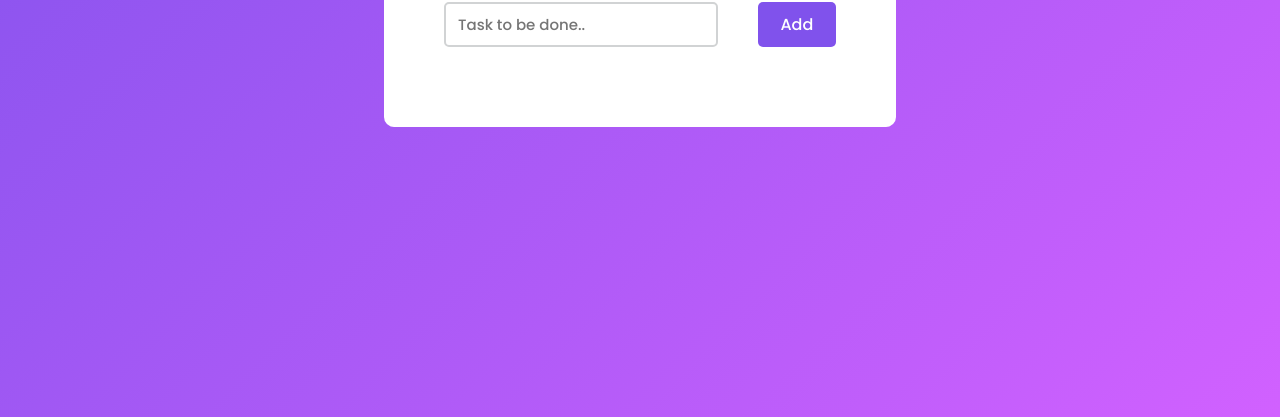
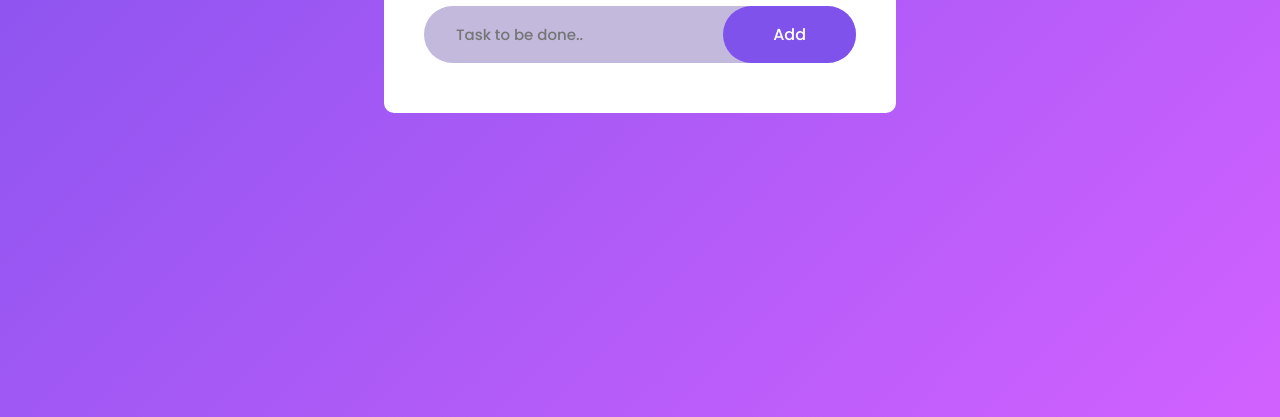
Before and after one commit to Oluwa-bunmi/Todo-list, a plain HTML site: page index.html in a window 1280 px wide. Shown: the part 383-800 px from the top of the page. Drawn offline with Linux system fonts and the light colour scheme.

Commit message:
newtask button updated

```diff
--- a/index.css
+++ b/index.css
@@ -1,66 +1,63 @@
 *,
 *:before,
-*:after{
+*:after {
   padding: 0;
   margin: 0;
   box-sizing: border-box;
-     font-family: 'Poppins',sans-serif;
+  font-family: "Poppins", sans-serif;
 }
-body{
+body {
   height: 100vh;
-    background: linear-gradient(
-        135deg,
-        #8052ec,
-        #d161ff
-    );
+  background: linear-gradient(135deg, #8052ec, #d161ff);
   display: flex;
   align-items: center;
   justify-content: center;
 }
-.container{
+.container {
   width: 40%;
   min-width: 450px;
   padding: 30px 40px;
   background-color: #fff;
   border-radius: 10px;
 }
-.heading{
+.heading {
   display: flex;
   align-items: center;
   gap: 10px;
 }
-.heading img{
+.heading img {
   width: 30px;
 }
-#newtask{
-    position: relative;
-    padding: 30px 20px;
-    border-radius: 5px;
+#newtask {
+  display: flex;
+  justify-content: space-between;
+  align-items: center;
+  background-color: #c3b9dd;
+  margin-top: 20px;
+  padding-left: 20px;
+  border-radius: 30px;
 }
-#newtask input{
-    width: 70%;
-    width: 70%;
+#newtask input {
+  width: 100%;
   height: 45px;
   font-size: 15px;
-    border: 2px solid #d1d3d4;
+  border: none;
+  outline: none;
   padding: 12px;
   color: #111111;
   font-weight: 500;
   position: relative;
   border-radius: 5px;
+  background: transparent;
 }
-#newtask input:focus{
+#newtask input:focus {
   outline: none;
   border-color: #8052ec;
 }
 
-#newtask button{
-    position: relative;
-    float: right;
-    width: 20%;
-    height: 45px;
-    border-radius: 5px;
-
+#newtask button {
+  padding: 16px 50px;
+  border-radius: 40px;
   font-weight: 500;
   font-size: 16px;
   background-color: #8052ec;
@@ -69,13 +66,13 @@ width: 30px;
   cursor: pointer;
   outline: none;
 }
-#tasks{
+#tasks {
   margin-top: 20px;
   border-radius: 10px;
   width: 100%;
   position: relative;
 }
-.task{
+.task {
   background-color: #ffffff;
   height: 50px;
   padding: 5px 10px;
@@ -86,12 +83,11 @@ width: 30px;
   border-bottom: 2px solid #d1d3d4;
   cursor: pointer;
 }
-.task span{
-
+.task span {
   font-size: 15px;
   font-weight: 400;
 }
-.task button{
+.task button {
   background-color: #8052ec;
   color: #ffffff;
   height: 100%;
@@ -101,11 +97,14 @@ width: 30px;
   cursor: pointer;
   outline: none;
 }
-.completed{
+.completed {
   text-decoration: line-through;
 }
 @media screen and (max-width: 450px) {
-    .container{
+  .container {
     min-width: 310px;
   }
+  #newtask button {
+        padding: 16px 30px;
   }
+}
```
Lines whose indentation alone changed are shown as unchanged.
